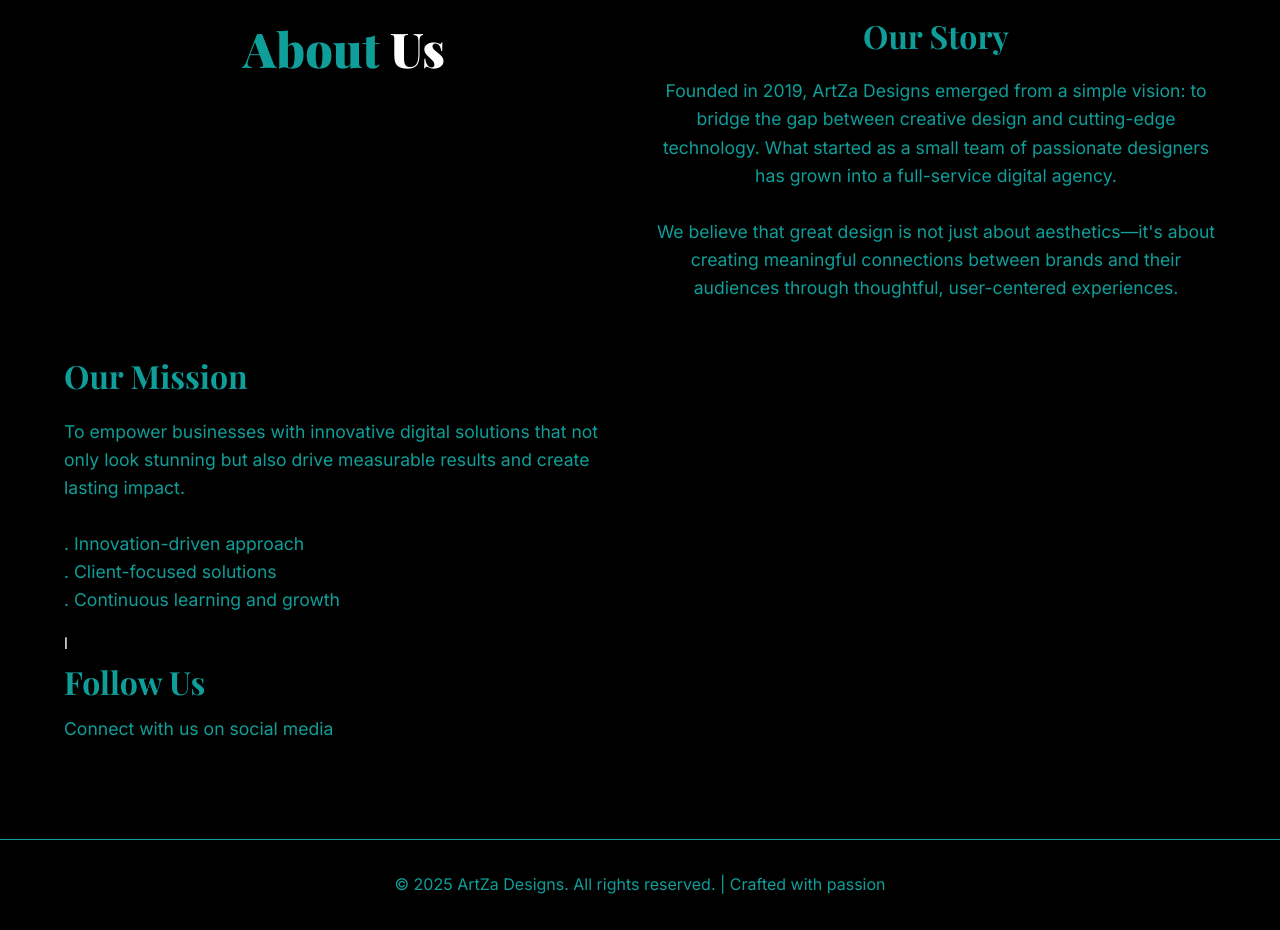
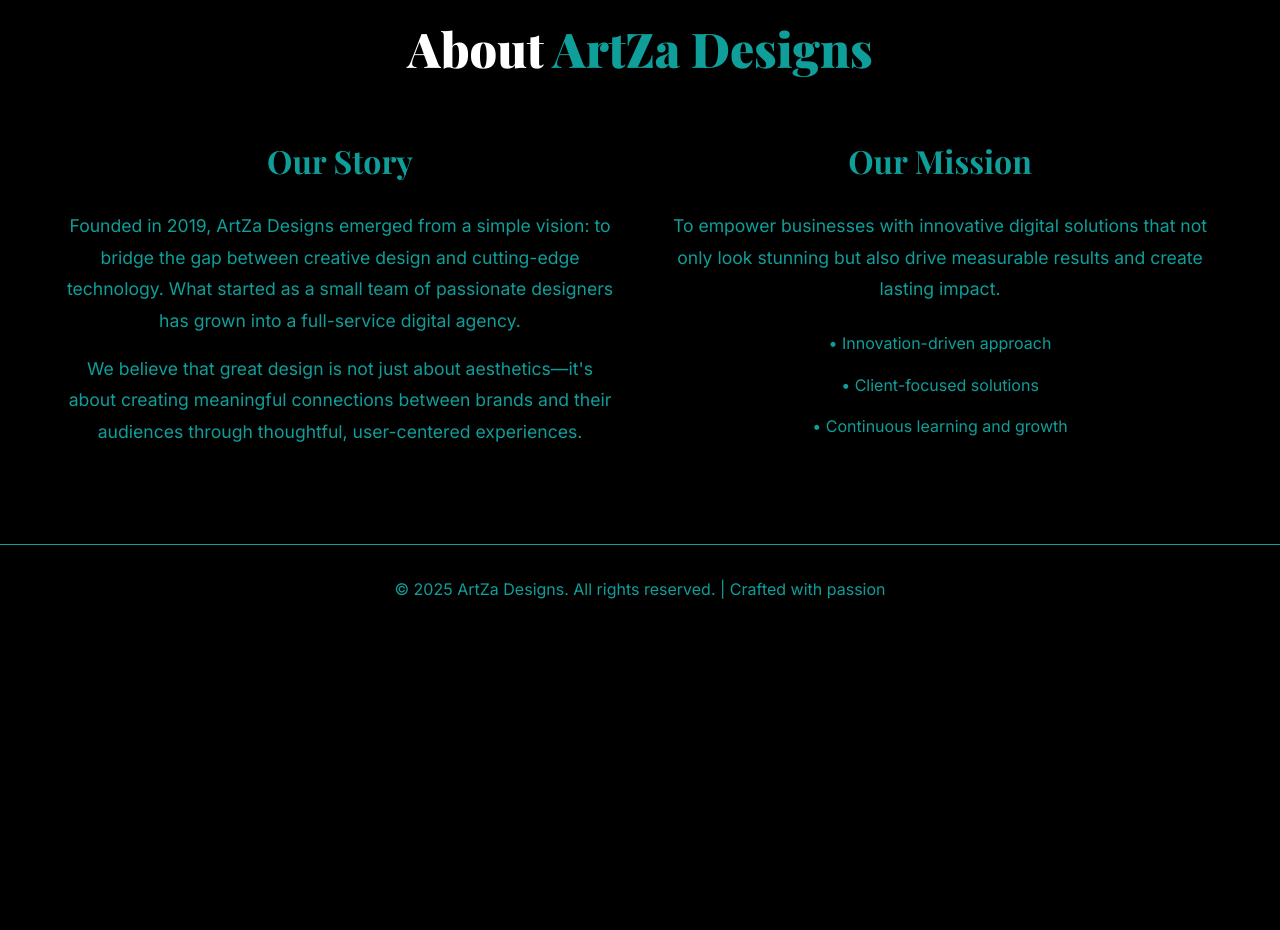
Before and after one commit to chandrusxs/artza-designs, a plain HTML site: page index.html in a window 1280 px wide. Shown: the part 1940-2870 px from the top of the page. After the commit the page ends 2574 px from the top, so only its background shows below. Drawn offline with nearby package versions, Linux system fonts and the light colour scheme; a web font is replaced by a local one.

Commit message:
Restructure About section with centered layout and side-by-side columns

```diff
--- a/index.html
+++ b/index.html
@@ -13,7 +13,6 @@
       padding: 0;
       box-sizing: border-box;
     }
-
     body {
       font-family: 'Inter', sans-serif;
       line-height: 1.6;
@@ -23,7 +22,6 @@
       overflow-x: hidden;
       background: #000000;
     }
-
     /* Navigation */
     nav {
       background: #000000;
@@ -33,7 +31,6 @@
       z-index: 1000;
       box-shadow: 0 2px 10px rgba(5,57,55,0.3);
     }
-
     .logo {
       color: #0f9e99;
       font-size: 2rem;
@@ -41,7 +38,6 @@
       text-decoration: none;
       font-family: 'Tomorrow', sans-serif;
     }
-
     .nav-links {
       list-style: none;
       display: flex;
@@ -49,18 +45,15 @@
       justify-content: flex-end;
       margin-top: -2.5rem;
     }
-
     .nav-links a {
       color: #0f9e99;
       text-decoration: none;
       transition: opacity 0.3s;
       font-weight: 600;
     }
-
     .nav-links a:hover {
       opacity: 0.7;
     }
-
     /* Hero Section */
     .hero {
       background: #000000;
@@ -69,18 +62,15 @@
       text-align: center;
       width: 100%;
     }
-
     .hero-content h1 {
       font-size: 4rem;
       margin-bottom: 1rem;
       font-family: 'Playfair Display', serif;
       font-weight: 900;
     }
-
     .highlight {
       color: #ffffff;
     }
-
     .hero-content p {
       font-size: 1.3rem;
       margin-bottom: 2rem;
@@ -88,7 +78,6 @@
       margin-left: auto;
       margin-right: auto;
     }
-
     .cta-button {
       display: inline-block;
       background: #0f9e99;
@@ -99,18 +88,15 @@
       font-weight: bold;
       transition: transform 0.3s;
     }
-
     .cta-button:hover {
       transform: translateY(-3px);
     }
-
     /* Services Section */
     .services {
       padding: 5rem 5%;
       background: #000000;
       width: 100%;
     }
-
     .section-title {
       text-align: center;
       font-size: 3rem;
@@ -119,7 +105,6 @@
       font-family: 'Playfair Display', serif;
       font-weight: 900;
     }
-
     .services-grid {
       display: grid;
       grid-template-columns: repeat(auto-fit, minmax(250px, 1fr));
@@ -127,7 +112,6 @@
       max-width: 1400px;
       margin: 0 auto;
     }
-
     .service-card {
       background: #1a1a1a;
       padding: 2rem;
@@ -137,94 +121,104 @@
       transition: transform 0.3s;
       border: 1px solid #0f9e99;
     }
-
     .service-card:hover {
       transform: translateY(-10px);
     }
-
     .service-card h3 {
       font-size: 2.5rem;
       margin-bottom: 1rem;
     }
-
     .service-card p {
       color: #0f9e99;
       font-weight: 600;
     }
-
     /* About Section */
     .about {
       padding: 5rem 5%;
       width: 100%;
       background: #000000;
     }
-
-        .about-content {
+    .about-wrapper {
       max-width: 1200px;
       margin: 0 auto;
+    }
+    .about-title {
+      text-align: center;
+      font-size: 3rem;
+      margin-bottom: 3rem;
+      color: #ffffff;
+      font-family: 'Playfair Display', serif;
+      font-weight: 900;
+    }
+    .about-title .highlight {
+      color: #0f9e99;
+    }
+    .about-content {
       display: grid;
       grid-template-columns: 1fr 1fr;
-        gap: 2rem;
+      gap: 3rem;
     }
-
-        .about-text h3 {
+    .about-column {
+      text-align: center;
+    }
+    .about-column h3 {
       font-size: 2rem;
-            margin-bottom: 1rem;
+      margin-bottom: 1.5rem;
       color: #0f9e99;
       font-family: 'Playfair Display', serif;
     }
-
-        .about-text p {
+    .about-column p {
       font-size: 1.1rem;
       color: #0f9e99;
       margin-bottom: 1rem;
+      line-height: 1.8;
     }
-
+    .mission-points {
+      text-align: center;
+      margin-top: 1.5rem;
+    }
+    .mission-points p {
+      font-size: 1rem;
+      color: #0f9e99;
+      margin: 0.8rem 0;
+    }
     /* Contact Section */
     .contact {
       padding: 5rem 5%;
       background: #000000;
       width: 100%;
     }
-
     .contact-content {
       max-width: 800px;
       margin: 0 auto;
       text-align: center;
     }
-
     .contact-content p {
       font-size: 1.2rem;
       margin-bottom: 2rem;
       color: #0f9e99;
     }
-
     .contact-info {
       display: flex;
       justify-content: center;
       gap: 3rem;
       flex-wrap: wrap;
     }
-
     .contact-item h3 {
       margin-bottom: 0.5rem;
       color: #0f9e99;
       font-family: 'Playfair Display', serif;
     }
-
     .contact-item a {
       color: #0f9e99;
       text-decoration: none;
     }
-
     .contact-item a:hover {
       text-decoration: underline;
     }
-
     .contact-item p {
       color: #0f9e99;
     }
-
     /* Footer */
     footer {
       background: #000000;
@@ -338,39 +332,22 @@
 
   <!-- About Section -->
   <section id="about" class="about">
+    <div class="about-wrapper">
+      <h2 class="about-title">About <span class="highlight">ArtZa Designs</span></h2>
       <div class="about-content">
-            <h2 class="section-title">About <span class="highlight">Us</span></h2>
-<div class="about-text" style="text-align: center;">
+        <div class="about-column">
           <h3>Our Story</h3>
-                <p>
-                    Founded in 2019, ArtZa Designs emerged from a simple vision: to bridge the gap
-                    between creative design and cutting-edge technology. What started as a small
-                    team of passionate designers has grown into a full-service digital agency.
-                    <br><br>
-                    We believe that great design is not just about aesthetics—it's about creating
-                    meaningful connections between brands and their audiences through thoughtful,
-                    user-centered experiences.
-                    </p>
+          <p>Founded in 2019, ArtZa Designs emerged from a simple vision: to bridge the gap between creative design and cutting-edge technology. What started as a small team of passionate designers has grown into a full-service digital agency.</p>
+          <p>We believe that great design is not just about aesthetics—it's about creating meaningful connections between brands and their audiences through thoughtful, user-centered experiences.</p>
         </div>
-            <div class="about-text">
+        <div class="about-column">
           <h3>Our Mission</h3>
-                <p>
-                    To empower businesses with innovative digital solutions that not only look
-                    stunning but also drive measurable results and create lasting impact.
-                    <br><br>
-                    . Innovation-driven approach
-                    <br>
-                    . Client-focused solutions
-                    <br>
-                    . Continuous learning and growth
-                </p>
+          <p>To empower businesses with innovative digital solutions that not only look stunning but also drive measurable results and create lasting impact.</p>
+          <div class="mission-points">
+            <p>• Innovation-driven approach</p>
+            <p>• Client-focused solutions</p>
+            <p>• Continuous learning and growth</p>
           </div>
-            </div>
-            <div class="about-text">
-l
-                <div class="contact-item">
-                    <h3>Follow Us</h3>
-                    <p>Connect with us on social media</p>
         </div>
       </div>
     </div>
@@ -378,7 +355,7 @@ l
 
   <!-- Footer -->
   <footer>
-        <p>&copy; 2025 ArtZa Designs. All rights reserved. | Crafted with passion</p>
+    <p>© 2025 ArtZa Designs. All rights reserved. | Crafted with passion</p>
   </footer>
 </body>
 </html>
```
Lines whose indentation alone changed are shown as unchanged.
